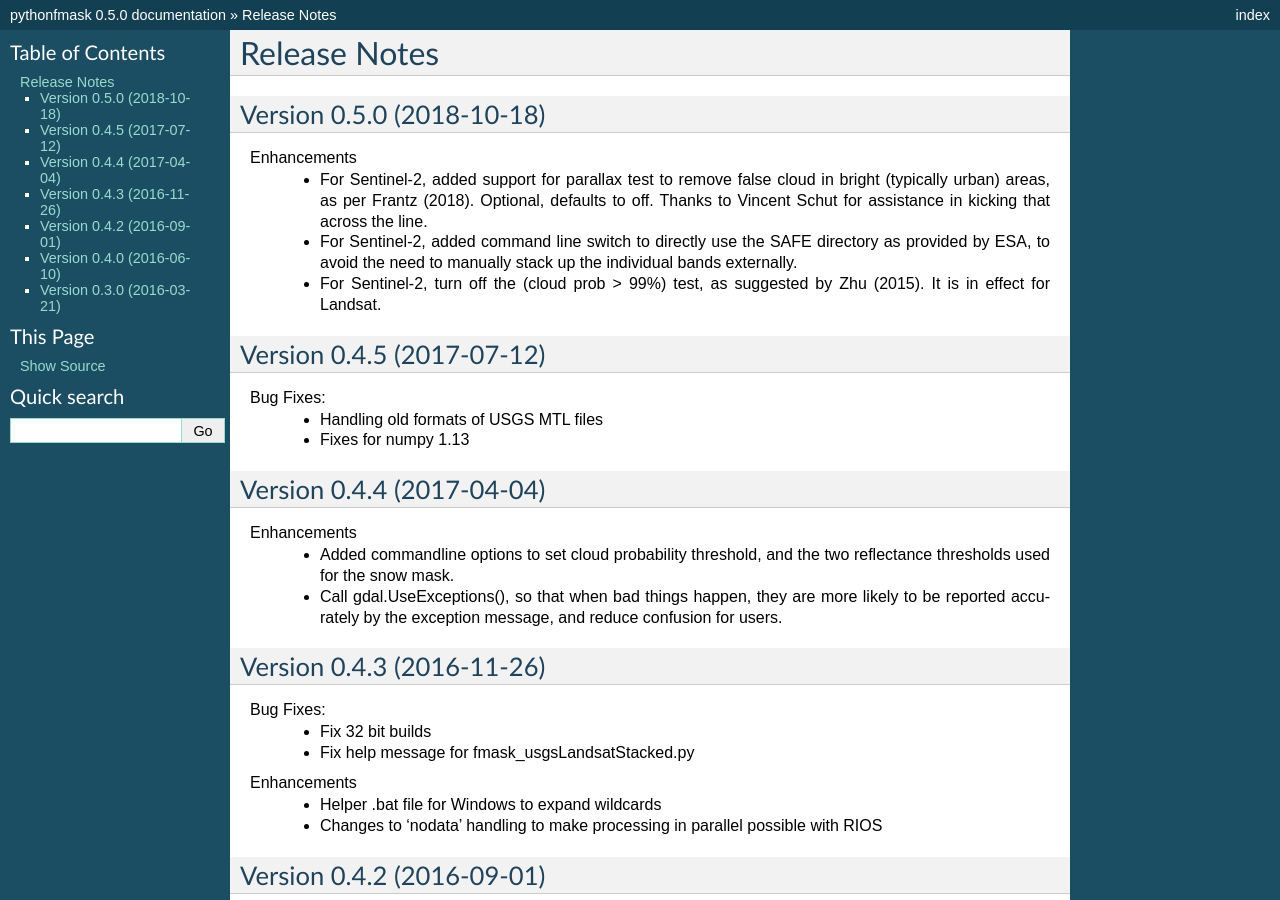
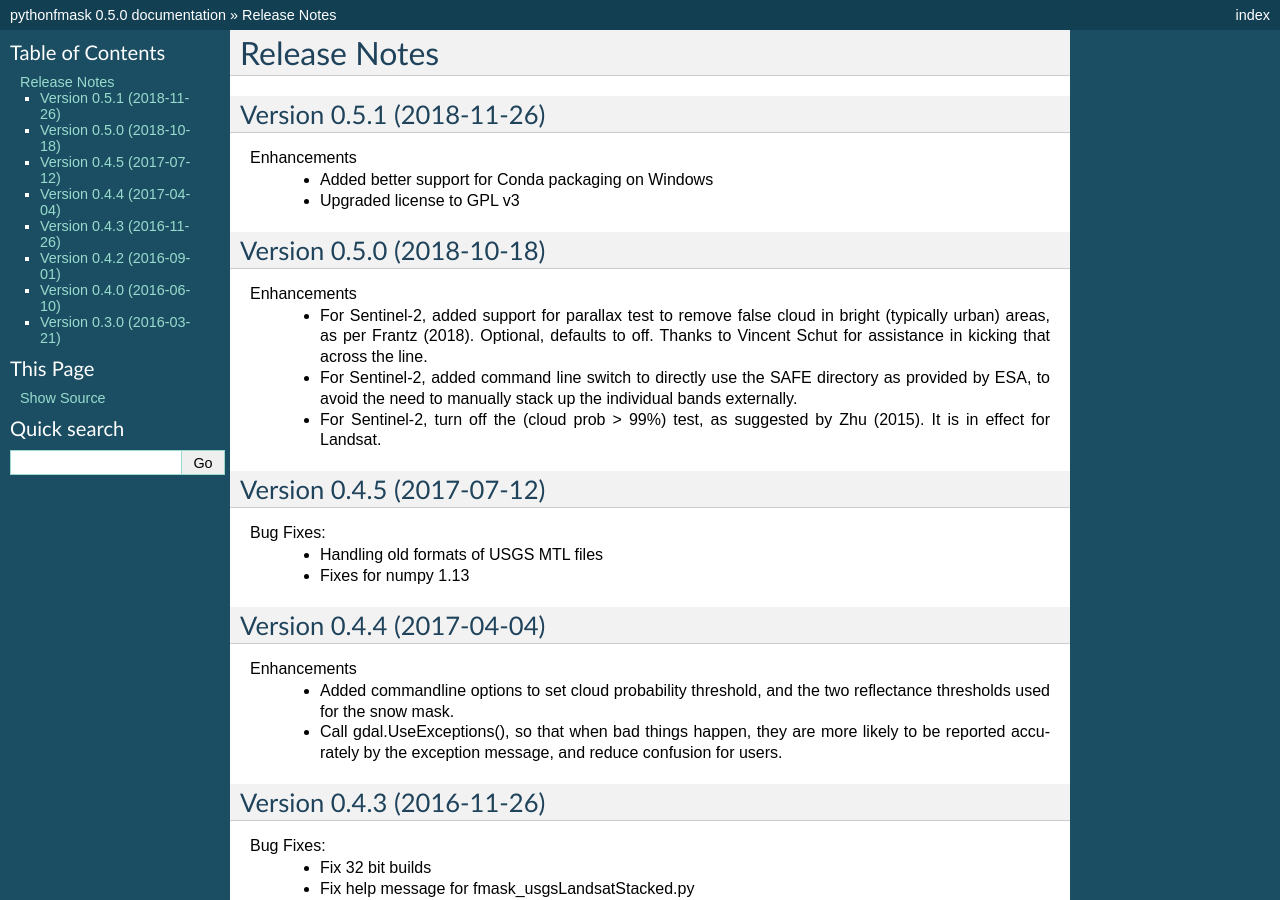
Before and after one commit to ubarsc/python-fmask, a Sphinx documentation site: the page built from doc/source/releasenotes.rst, in a window 1280 px wide and 900 px high. Built offline with Sphinx 7.4.7, drawn with Linux system fonts in a browser that asks for light colours; formulas are drawn with MathJax 3.

Commit message:
Update release notes for 0.5.1

```diff
--- a/doc/source/releasenotes.rst
+++ b/doc/source/releasenotes.rst
@@ -1,5 +1,12 @@
 Release Notes
 =============
+
+Version 0.5.1 (2018-11-26)
+--------------------------
+
+Enhancements
+  * Added better support for Conda packaging on Windows
+  * Upgraded license to GPL v3
 
 Version 0.5.0 (2018-10-18)
 --------------------------
```
